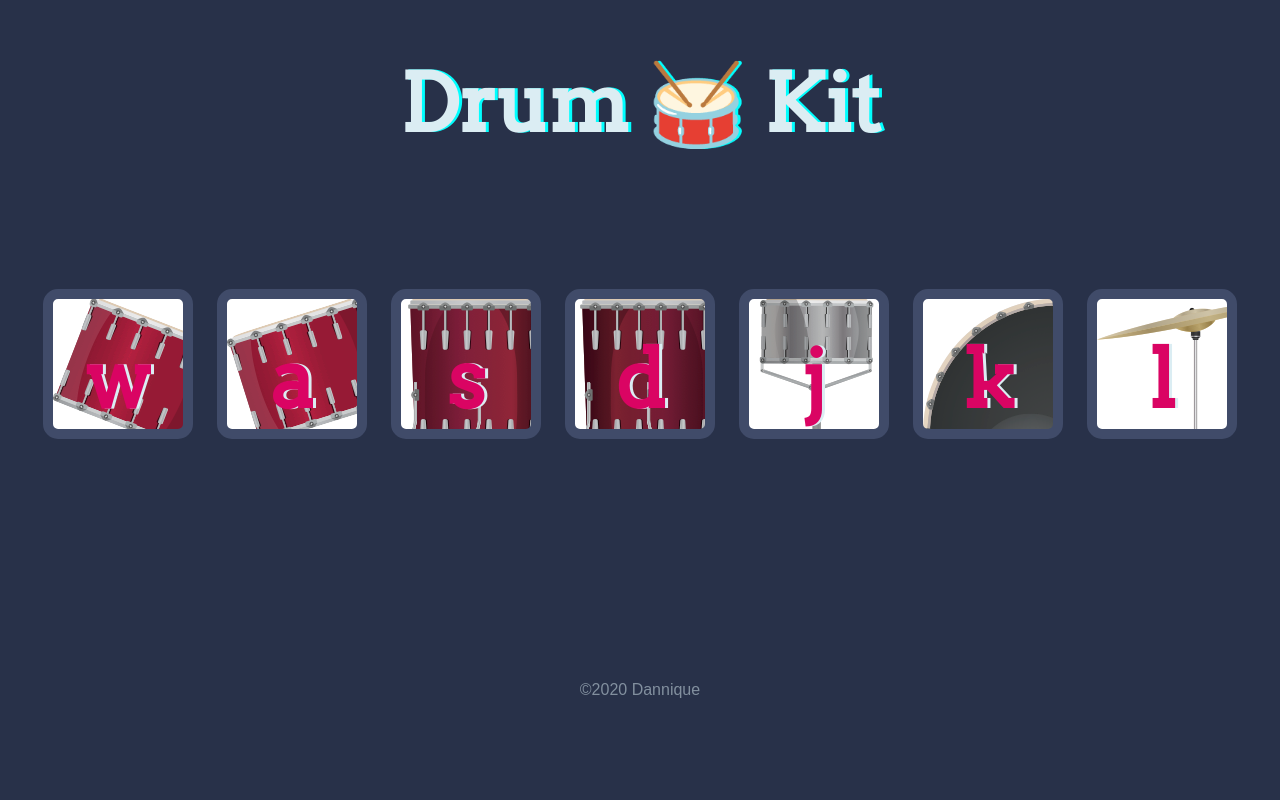
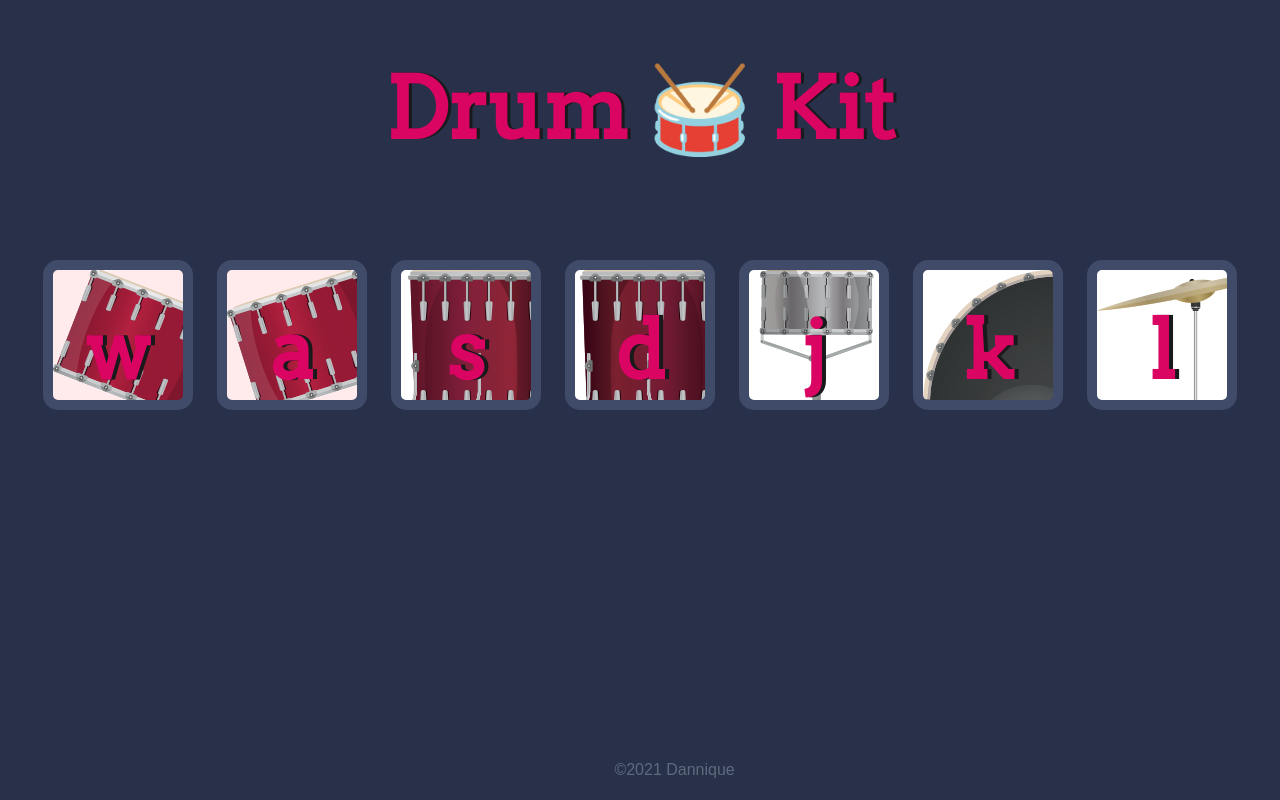
Before and after one commit to Dannique/Drum-Kit, a plain HTML site: page index.html in a window 1280 px wide. Drawn offline with Linux system fonts and the light colour scheme.

Commit message:
style changes

```diff
--- a/index.html
+++ b/index.html
@@ -10,7 +10,7 @@
 
 <body>
 
-  <h1 id="title">Drum 🥁 Kit</h1>
+  <h1 id="title">Drum <span class="emote">🥁</span> Kit</h1>
   <div class="set">
     <button class="w drum">w</button>
     <button class="a drum">a</button>
@@ -24,7 +24,7 @@
   <script src="index.js" charset="utf-8"></script>
 </body>
 <footer>
-  <p>©2020 Dannique</p>
+  <p>©2021 Dannique</p>
 </footer>
 
 </html>
--- a/styles.css
+++ b/styles.css
@@ -1,21 +1,38 @@
+html{
+  height: 100vh;
+}
 body {
   text-align: center;
   background-color: #283149;
+  margin: 0;
+
 }
 
 h1 {
-  font-size: 5rem;
-  color: #DBEDF3;
+  font-size: 5.3rem;
+  color: #DA0463;
   font-family: "Arvo", cursive;
-  text-shadow: 3px 0 cyan;
+  text-shadow: 3px 0 #18191a;
 
 }
 
 footer {
   color: #DBEDF3;
-  opacity: 50%;
+  opacity: 30%;
   font-family: sans-serif;
-  padding-top: 90px;
+  position:absolute;
+  bottom: 5px;
+  left:48%;
+  /* padding-top: 100px; */
+}
+
+.title{
+  margin:0;
+}
+
+.emote{
+  text-shadow: none;
+  font-weight: 100;
 }
 
 .w {
@@ -47,21 +64,7 @@ footer {
 }
 
 .set {
-  margin: 10% auto;
-}
-
-.game-over {
-  background-color: red;
-  opacity: 0.8;
-}
-
-.pressed {
-  box-shadow: 0 3px 4px 0 #DBEDF3;
-  opacity: 0.5;
-}
-
-.red {
-  color: red;
+  margin: 7% auto;
 }
 
 .drum {
@@ -72,12 +75,17 @@ footer {
   line-height: 2;
   font-weight: 900;
   color: #DA0463;
-  text-shadow: 3px 0 #DBEDF3;
+  text-shadow: 4px 0 #18191a;
   border-radius: 15px;
   display: inline-block;
   width: 150px;
   height: 150px;
   text-align: center;
   margin: 10px;
-  background-color: white;
+  background-color: rgb(255, 235, 235);
 }
+
+.pressed {
+  box-shadow: 0 3px 4px 0 #282b2c;
+  opacity: 0.4;
+}
```
